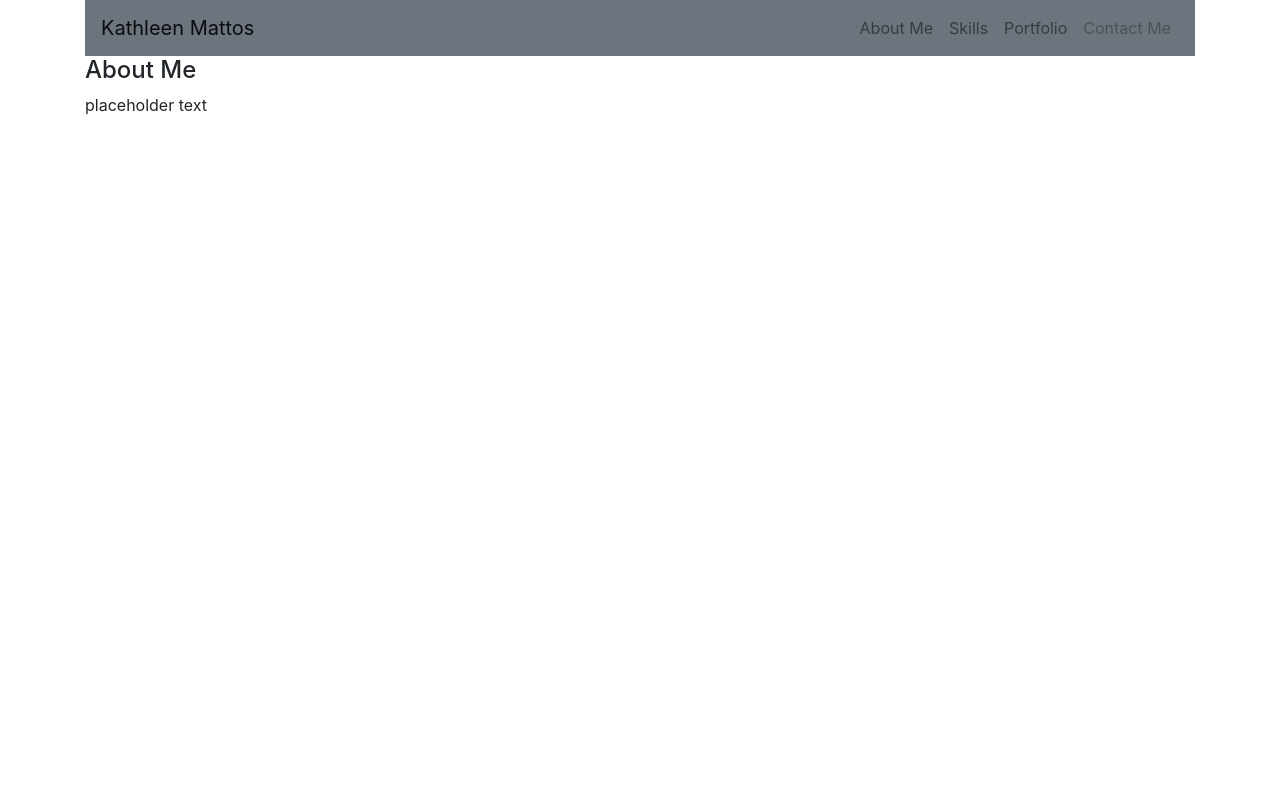
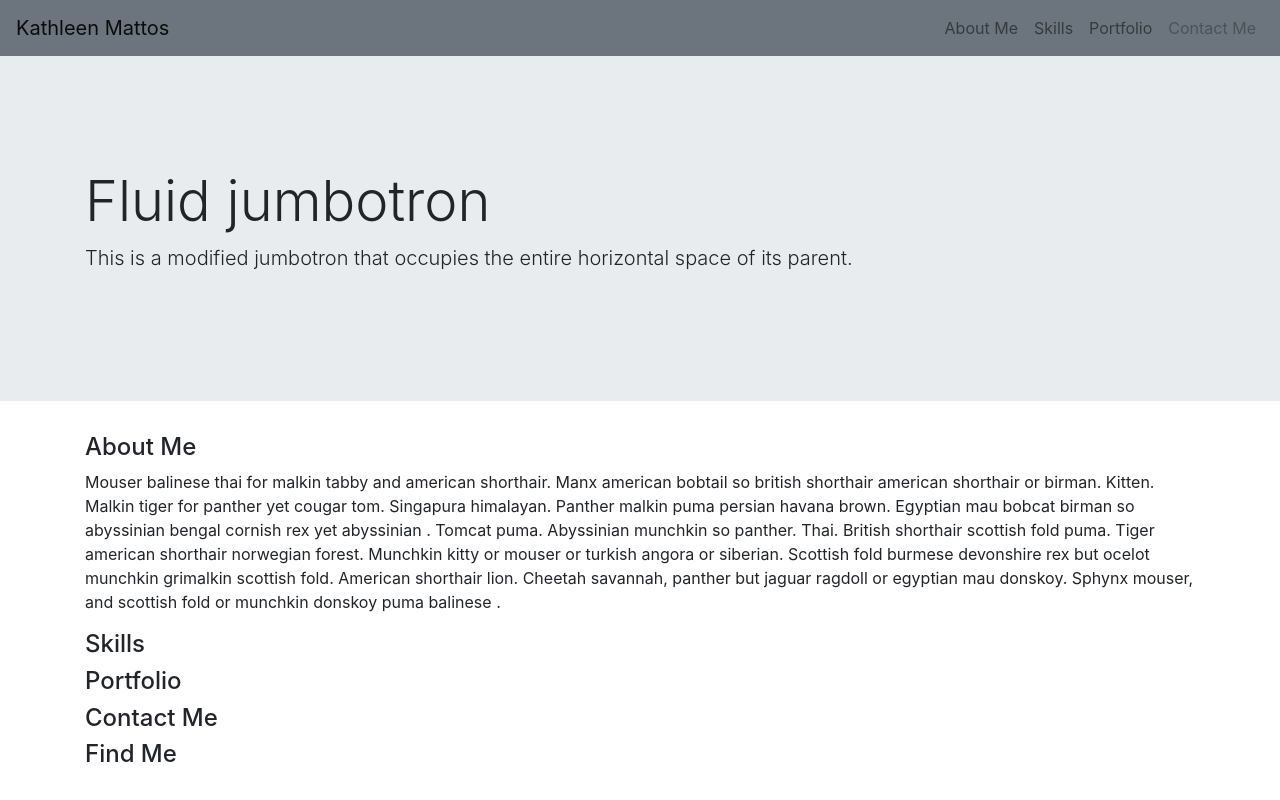
Before and after one commit to kathleenmattos/kathleenmattos-pwp, a PHP site: page /milestone-2b.php in a window 1280 px wide. Run offline with PHP 8.4, Linux system fonts and the light colour scheme.

Commit message:
added sections and jumbotron

```diff
--- a/public_html/documentation/milestone-2b.php
+++ b/public_html/documentation/milestone-2b.php
@@ -14,7 +14,7 @@
 	</head>
 	<body>
 		<header>
-			<div class="container">
+
 				<nav class="navbar navbar-expand-lg navbar-light bg-secondary">
 					<a class="navbar-brand" href="#">Kathleen Mattos</a>
 					<button class="navbar-toggler" type="button" data-toggle="collapse" data-target="#navbarNav" aria-controls="navBarNav" aria-expanded="false" aria-label="Toggle navigation">
@@ -37,12 +37,56 @@
 						</ul>
 					</div>
 				</nav>
+			<div class="jumbotron jumbotron-fluid" id="firstImpression">
+				<div class="container py-5">
+					<h1 class="display-4">Fluid jumbotron</h1>
+					<p class="lead">This is a modified jumbotron that occupies the entire horizontal space of its parent.</p>
+				</div>
+			</div>
+			<div class="container">
 			</div>
 		</header>
+
+	<!--About Me-->
 		<section id="aboutMe">
 			<div class="container">
 				<h4>About Me</h4>
-				<p> placeholder text</p>
+				<p> Mouser balinese thai for malkin tabby and american shorthair. Manx american bobtail so british shorthair american shorthair or birman. Kitten. Malkin tiger for panther yet cougar tom. Singapura himalayan. Panther malkin puma persian havana brown. Egyptian mau bobcat birman so abyssinian bengal cornish rex yet abyssinian . Tomcat puma.
+
+					Abyssinian munchkin so panther. Thai. British shorthair scottish fold puma. Tiger american shorthair norwegian forest. Munchkin kitty or mouser or turkish angora or siberian. Scottish fold burmese devonshire rex but ocelot munchkin grimalkin scottish fold. American shorthair lion. Cheetah savannah, panther but jaguar ragdoll or egyptian mau donskoy. Sphynx mouser, and scottish fold or munchkin donskoy puma balinese .
+				</p>
+			</div>
+		</section>
+
+		<!--Skills-->
+		<section id="skills">
+			<div class="container">
+				<h4>Skills</h4>
+
+				<!--Add skill chart thing-->
+
+			</div>
+		</section>
+
+		<!--Portfolio-->
+		<section id="portfolio">
+			<div class="container">
+				<h4>Portfolio</h4>
+
+			</div>
+		</section>
+
+		<!--Contact Me-->
+		<section id="contactMe">
+			<div class="container">
+				<h4>Contact Me</h4>
+			</div>
+		</section>
+
+		<!--Find Me/ footer?-->
+		<section id="findMe">
+			<div class="container">
+				<h4>Find Me</h4>
 			</div>
 		</section>
 	</body>
```
Also changed, not shown: public_html/documentation/styles.css (added, +10 -0 lines).
